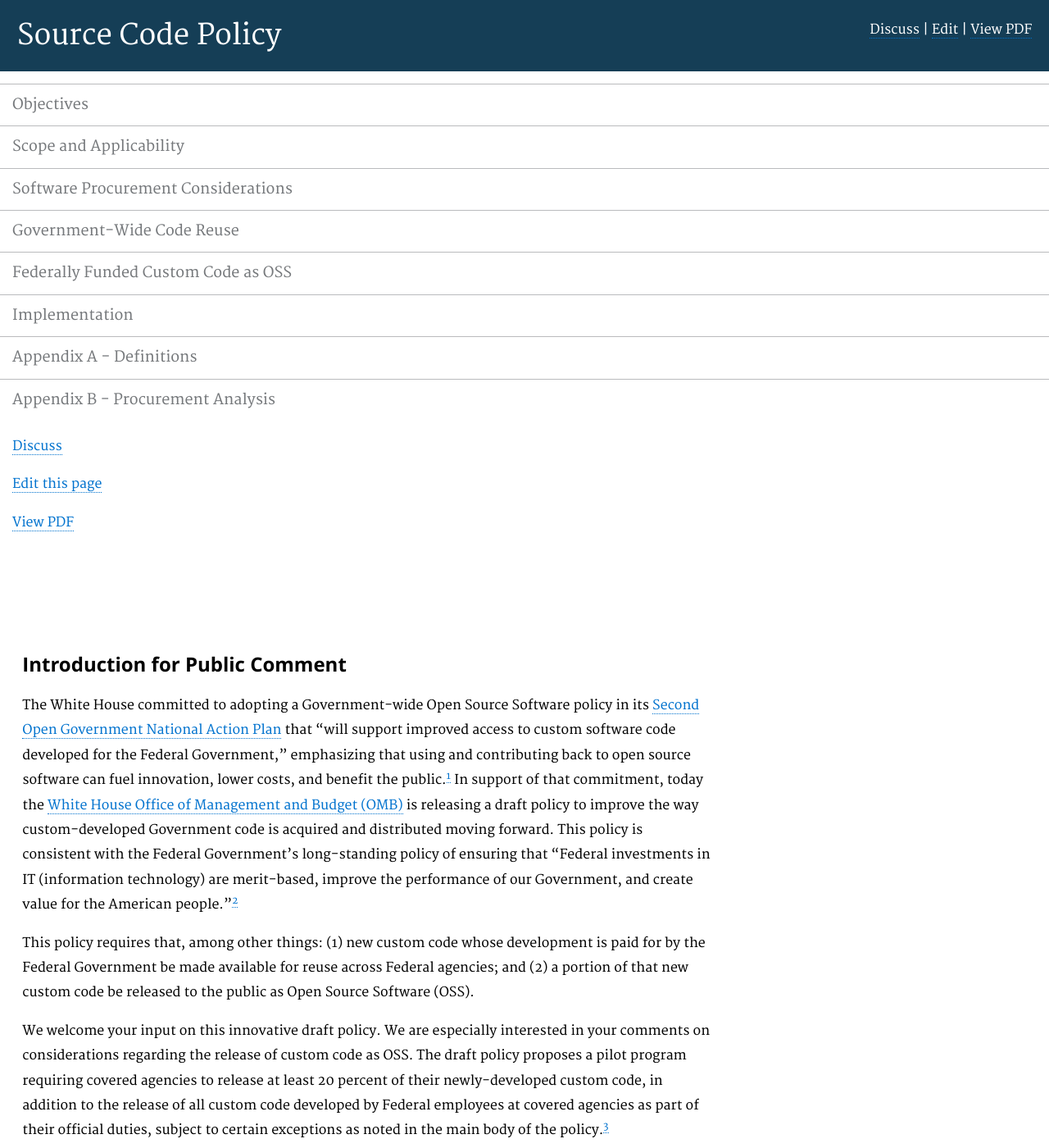
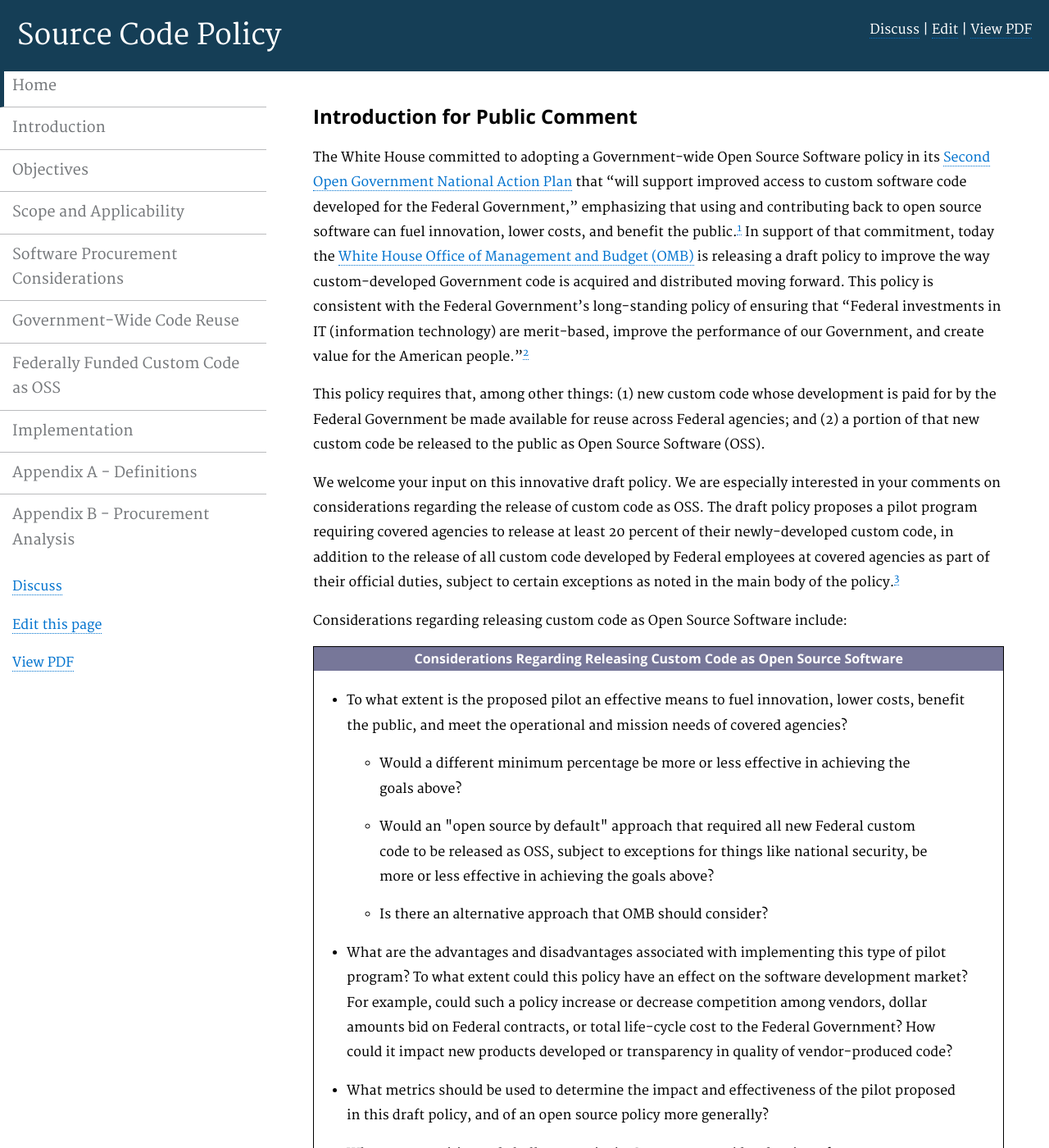
Before and after one commit to CityOfLosAngeles/open-source-policy, a Jekyll site: the page built from pages/index.md, in a window 1280 px wide and 1400 px high. Shown: the whole window at 82% size. Built offline with Jekyll 4.4.1, drawn with Linux system fonts in a browser that asks for light colours; nearby versions of some CDN libraries; Markdown is read by kramdown in place of the engine named in the settings.

Commit message:
add back aside styles

```diff
--- a/assets/css/styles.scss
+++ b/assets/css/styles.scss
@@ -122,6 +122,11 @@ header {
       border-bottom: 1px solid #fff;
     }
 }
+
+aside {
+  @include span-columns(3.25);
+  margin-top: $header-height;
+ }
 
 article {
   @include shift(0.25);
```
